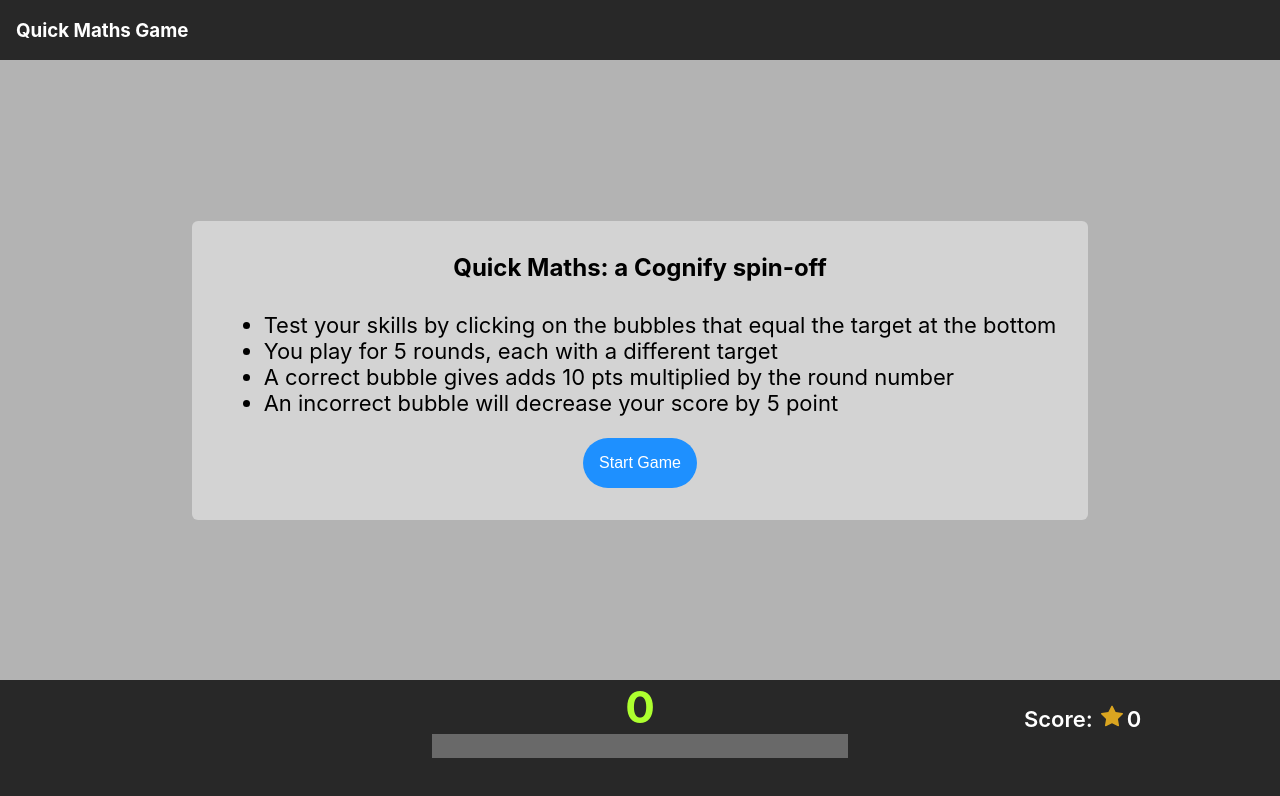
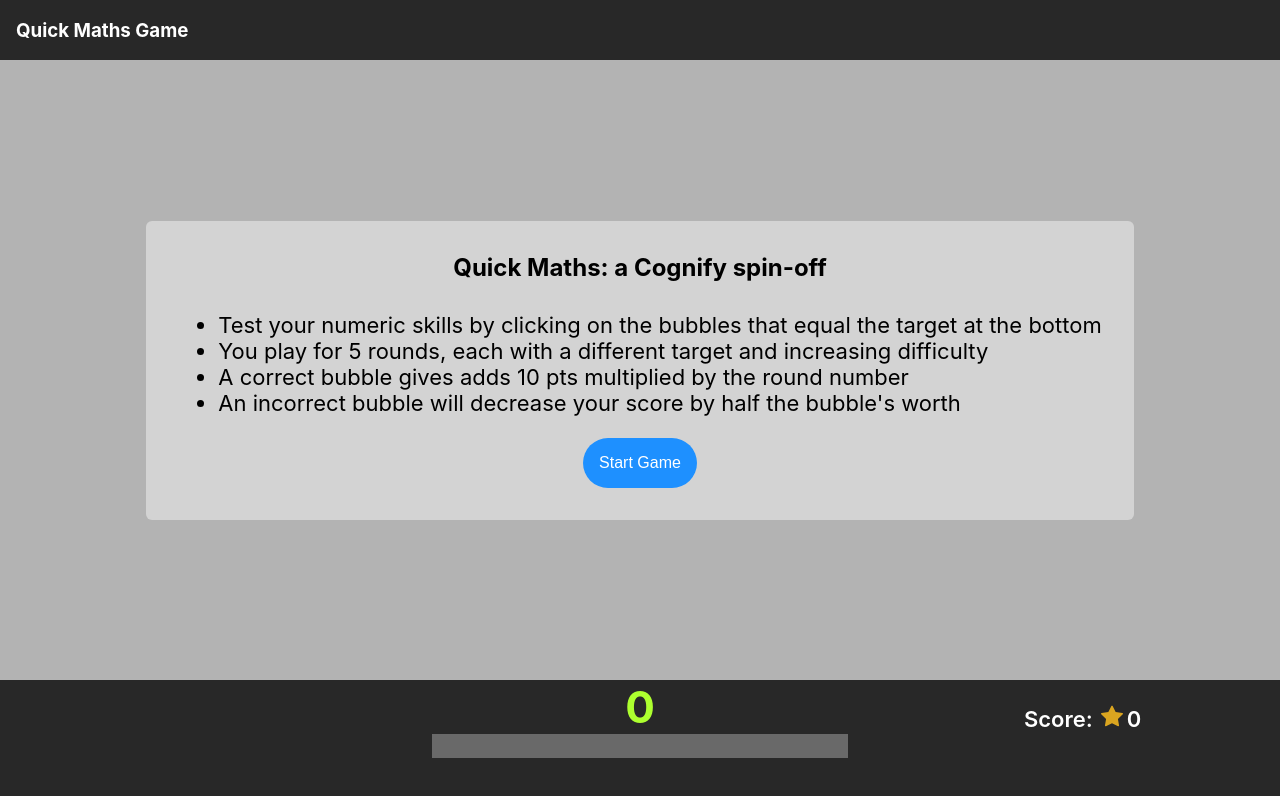
Before and after one commit to ericjardon/quickmaths, a React (Create React App) app: page / in a window 1280 px wide. Shown: the top 796 px of the page. Built offline with nearby package versions, Linux system fonts and the light colour scheme.

Commit message:
update welcome menu text

```diff
--- a/src/components/GameMenu/GameMenu.tsx
+++ b/src/components/GameMenu/GameMenu.tsx
@@ -22,10 +22,10 @@
                 <h2>Quick Maths: a Cognify spin-off</h2>
 
                 <ul>
-                    <li>Test your skills by clicking on the bubbles that equal the target at the bottom</li>
-                    <li>You play for 5 rounds, each with a different target</li>
+                    <li>Test your numeric skills by clicking on the bubbles that equal the target at the bottom</li>
+                    <li>You play for 5 rounds, each with a different target and increasing difficulty</li>
                     <li>A correct bubble gives adds 10 pts multiplied by the round number</li>
-                    <li>An incorrect bubble will decrease your score by 5 point</li>
+                    <li>An incorrect bubble will decrease your score by half the bubble's worth</li>
                 </ul>
 
                 <button id="startButton" className="menuButton" onClick={() => startNextRound()}>Start Game</button>
@@ -51,7 +51,7 @@
                     <li>You accuracy rate is {Math.round((totalCorrect / (totalCorrect + totalIncorrect)) * 1000) / 10}%</li>
                     <li>You hit rate is {Math.round((totalCorrect / totalBubbles) * 1000) / 10}%</li>
                 </ul>
-                <button className="menuButton" >View Scoreboard</button>
+                <button className="menuButton" >Scoreboard (Coming soon)</button>
             </div>
         )
 
```
